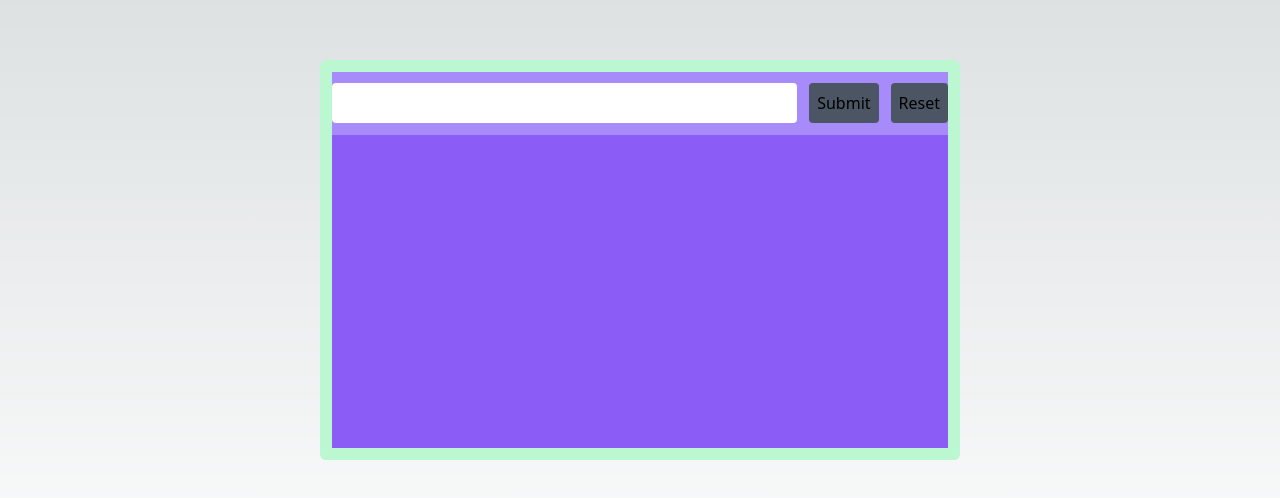
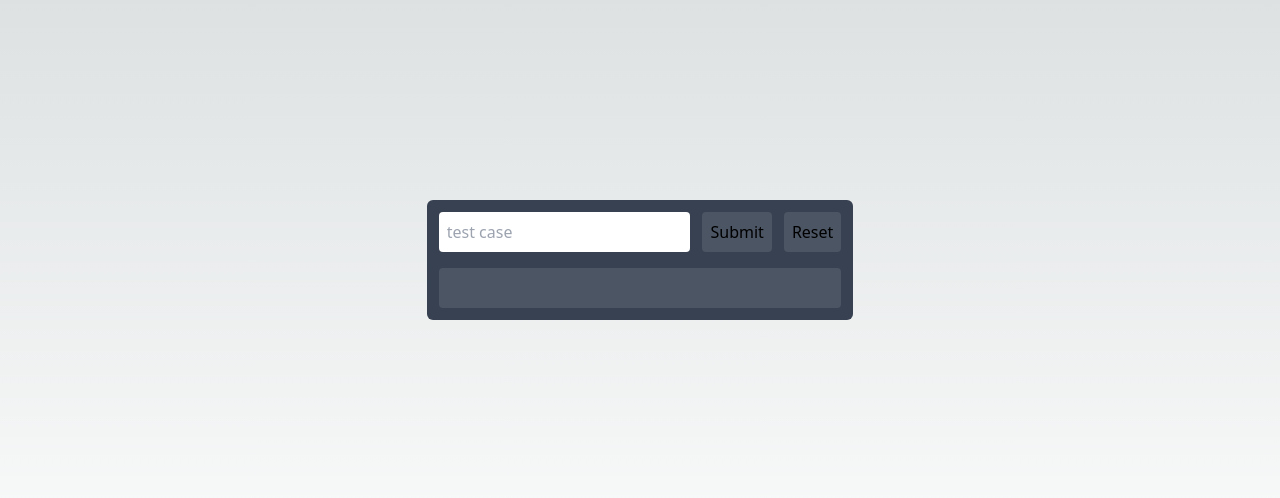
Before and after one commit to RyneBurden/pronvest-interview, a Next.js app: page / in a window 1280 px wide. Shown: the part 140-638 px from the top of the page. Built offline with nearby package versions, Linux system fonts and the light colour scheme.

Commit message:
number formatting

```diff
--- a/src/pages/index.tsx
+++ b/src/pages/index.tsx
@@ -76,20 +76,30 @@ function maximizeProfit(stockPriceByDay: string): ProfitOutput {
 export default function Home() {
   const formik = useFormik({
     initialValues: { command: "" },
-    validate: (values) => {},
     onSubmit: (values) => {
       const [part, data] = values.command.split(" ");
       switch (part) {
         case "-part1":
           const portfolio = getPortfolioValue(data);
-          if (!portfolio.error) setOutput(`$${portfolio.value}`);
+          if (!portfolio.error)
+            setOutput(
+              `The queried portfolio is worth ${new Intl.NumberFormat("en-US", {
+                style: "currency",
+                currency: "USD",
+              }).format(portfolio.value)}.`
+            );
           else setOutput(`${portfolio.error}`);
           break;
         case "-bonus":
           const profitInfo = maximizeProfit(data);
           if (profitInfo.profit > 0)
             setOutput(
-              `Buy on day ${profitInfo.dayToBuy} and sell on day ${profitInfo.dayToSell} for a profit of $${profitInfo.profit}.`
+              `Buy on day ${profitInfo.dayToBuy} and sell on day ${
+                profitInfo.dayToSell
+              } for a profit of ${new Intl.NumberFormat("en-US", {
+                style: "currency",
+                currency: "USD",
+              }).format(profitInfo.profit)}.`
             );
           else setOutput("No profitable buy/sell options listed.");
           break;
@@ -110,17 +120,20 @@ export default function Home() {
         <link rel="icon" href="/favicon.ico" />
       </Head>
       <main className="h-screen w-screen flex items-center justify-center">
-        <div className="h-1/2 w-1/2 bg-green-200 rounded-md p-3">
-          <div className="h-1/6 w-full bg-violet-400 flex items-center">
+        <div className="h-fit w-1/3 bg-gray-700 rounded-md p-3 space-y-4">
+          <div className="h-fit w-full flex items-center">
             <form
               className="w-full flex space-x-3"
               onSubmit={formik.handleSubmit}
             >
               <input
                 onChange={formik.handleChange}
+                onReset={formik.handleReset}
                 className="w-full p-2 rounded"
                 type="text"
                 name="command"
+                placeholder="test case"
+                value={formik.values.command}
               />
               <button className="bg-gray-600 p-2 rounded" type="submit">
                 Submit
@@ -128,13 +141,18 @@ export default function Home() {
               <button
                 className="bg-gray-600 p-2 rounded"
                 type="button"
-                onClick={() => formik.resetForm()}
+                onClick={() => {
+                  formik.resetForm();
+                  setOutput("");
+                }}
               >
                 Reset
               </button>
             </form>
           </div>
-          <div className="h-5/6 w-full bg-violet-500">{output}</div>
+          <div className="h-10 w-full rounded bg-gray-600 flex items-center justify-center">
+            {output}
+          </div>
         </div>
       </main>
     </>
```
